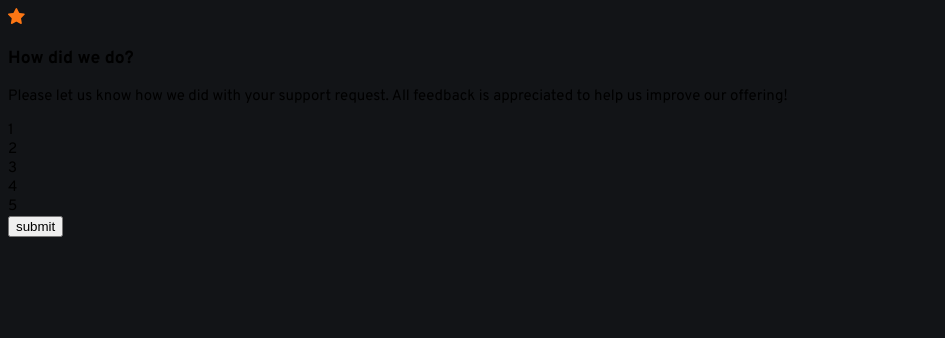
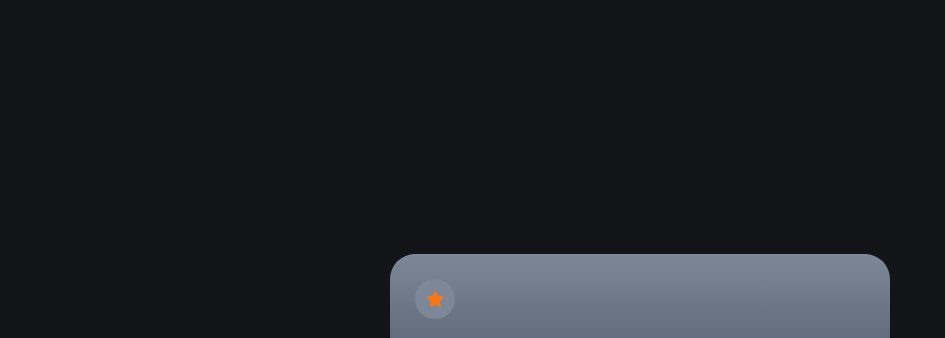
Before and after one commit to MrDalmatov/interactive-rating-component, a plain HTML site: page index.html in a window 1280 px wide. Shown: the top 338 px of the page, without its empty margins (0-945 px from the left). Drawn offline with Linux system fonts and the light colour scheme.

Commit message:
feat: add styles for rating item

```diff
--- a/index.html
+++ b/index.html
@@ -12,8 +12,9 @@
 <body>
   <main>
     <div class="container">
+      <div class="wrapper">
         <div class="rating-item">
-        <div class="raitng-item__icon">
+          <div class="raiting-item__icon">
             <img src="image/icon-star.svg" alt="">
           </div>
           <div class="raiting-item__content">
@@ -30,6 +31,7 @@
           <button class="rating-item__submit-button">submit</button>
         </div>
       </div>
+    </div>
   </main>
 </body>
 </html>
--- a/style.css
+++ b/style.css
@@ -13,10 +13,62 @@
 *::before,
 *::after {
   box-sizing: border-box;
+  margin: 0;
+  padding: 0;
 }
 
 body {
   font-size: 15px;
   font-family: 'Overpass', sans-serif;
   background-color: var(--very-dark-blue);
+  height: 100vh;
 }
+
+.container {
+  max-width: 1440px;
+  margin: 0 auto;
+  height: 100vh;
+}
+
+.wrapper {
+  display: flex;
+  justify-content: center;
+  align-items: center;
+  height: 100%;
+}
+
+.rating-item {
+  background: hsla(213, 20%, 18%, 1);
+  background: linear-gradient(0deg, hsla(213, 20%, 18%, 1) 0%, hsla(216, 12%, 54%, 1) 100%);
+  color: var(--white);
+  width: 500px;
+  padding: 25px;
+  display: flex;
+  flex-direction: column;
+  row-gap: 25px;
+  border-radius: 25px;
+}
+
+.raiting-item__icon {
+  display: flex;
+  justify-content: center;
+  align-items: center;
+  padding: 10px;
+  background-color: var(--medium-grey);
+  width: 40px;
+  height: 40px;
+  border-radius: 50%;
+}
+
+.raiting-item__title {
+  font-size: 30px;
+  margin-bottom: 15px;
+}
+
+.raiting-item__text {
+  font-size: 15px;
+}
+
+.raiting-item__buttons-box {
+  display: flex;
+}
```
Also changed, not shown: 1 other file. Lines whose indentation alone changed are shown as unchanged.
